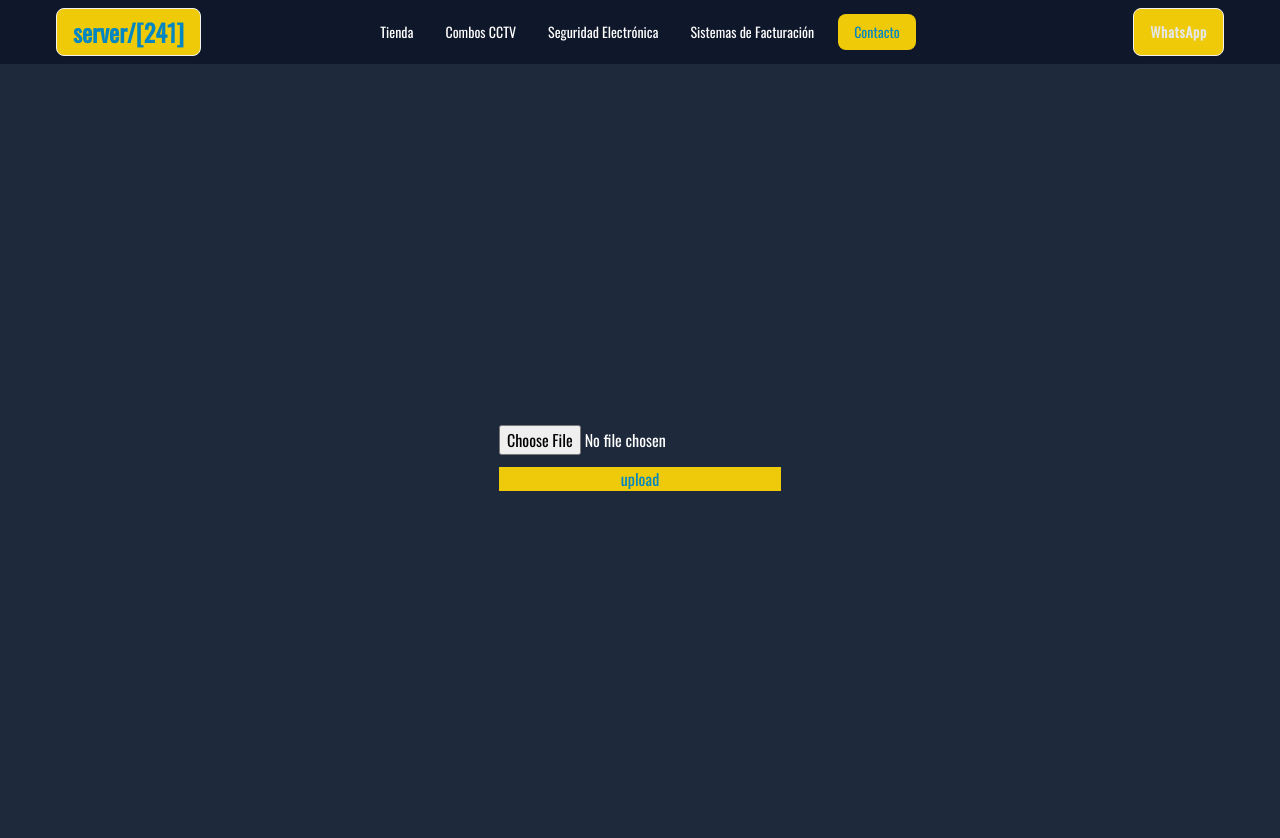
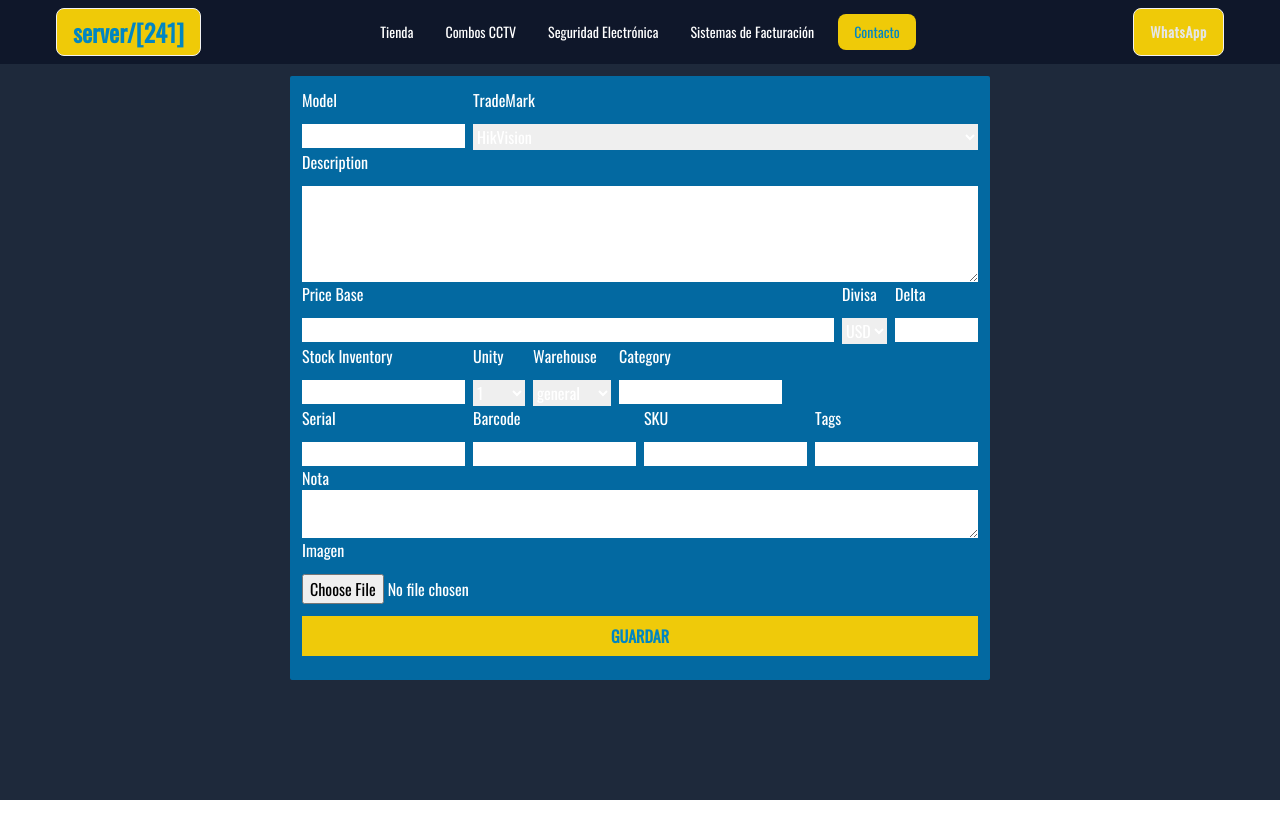
Before and after one commit to serverBKD/trifasic-next, a Next.js app: page /insert in a window 1280 px wide. Shown: the top 838 px of the page. After the commit the page ends 800 px from the top, so only its background shows below. Built offline with nearby package versions, Linux system fonts and the light colour scheme.

Commit message:
20231217: v0.1.5: Insert Formulario Completo Model Product

```diff
--- a/src/app/insert/page.jsx
+++ b/src/app/insert/page.jsx
@@ -31,18 +31,147 @@ export default function page() {
 		console.log(await __data)
 	})
 	return (
-		<section className='w-full min-h-screen bg-slate-800'>
+		<section className='w-full max-h-screen overflow-scroll bg-slate-800'>
 			<NavBar />
-			<article className='w-full min-h-screen flex flex-col gap-7 justify-center items-center'>
-				<form onSubmit={onSubmit} className='flex flex-col'>
+			<article className='w-full min-w-sm min-h-screen mt-3 flex flex-col gap-7 items-center'>
+				<form
+					onSubmit={onSubmit}
+					className='flex flex-col bg-sky-700 p-3 rounded-sm'
+				>
+					{/* <!-- Row 1 Model - TradeMark --> */}
+					<div className='flex gap-2'>
+						<div className='flex flex-col gap-y-3'>
+							<label htmlFor='model'>Model</label>
+							<input type='text' name='model' id='model' />
+						</div>
+						<div className='w-full flex flex-col gap-y-3'>
+							<label htmlFor='trademark'>TradeMark</label>
+							<select name='trademark' id='trademark'>
+								<option value='hikvision'>HikVision</option>
+								<option value='dahua'>Dahua</option>
+								<option value='samsung'>Samsung</option>
+								<option value='bkd'>BKD</option>
+							</select>
+						</div>
+					</div>
+					{/* <!-- Row 2 Description --> */}
+					<div className='flex flex-col gap-y-3'>
+						<label htmlFor='description'>Description</label>
+						<textarea
+							name='description'
+							id='description'
+							cols='10'
+							rows='4'
+						></textarea>
+					</div>
+					{/* <!-- Row 3 Price_Base + Divisa + Delta --> */}
+					<div className='flex gap-2'>
+						<div className='w-full flex flex-col gap-y-3'>
+							<label htmlFor='price_base'>Price Base</label>
+							<input
+								type='number'
+								name='price_base'
+								id='price_base'
+								min={0}
+								max={10000}
+								step={0.1}
+							/>
+						</div>
+						<div className='flex flex-col gap-y-3'>
+							<label htmlFor='divisa'>Divisa</label>
+							<select>
+								<option value='usd'>USD</option>
+								<option value='eur'>EUR</option>
+								<option value='bs'>BS</option>
+							</select>
+						</div>
+						{/* <!-- Delta = Ganancia = price_sell = price_base * delta --> */}
+						<div className='flex flex-col gap-y-3'>
+							<label htmlFor='delta'>Delta</label>
+							<input
+								type='number'
+								name='delta'
+								id='delta'
+								min={0}
+								max={10000}
+								step={0.1}
+							/>
+						</div>
+					</div>
+					{/* <!-- Row 4 Stock + Unity + Warehouse +Category --> */}
+					<div className='flex flex-col md:flex-row gap-2'>
+						<div className='flex flex-col gap-y-3'>
+							<label htmlFor='stock'>Stock Inventory</label>
+							<input type='number' name='stock' id='stock' />
+						</div>
+						<div className='flex flex-col gap-y-3'>
+							<label htmlFor='warehouse'>Unity</label>
+							<select name='unity' id='unity'>
+								<option value='one'>1</option>
+								<option value='ten'>10</option>
+								<option value='dozen'>12</option>
+								<option value='cent'>100</option>
+								<option value='mil'>1000</option>
+							</select>
+						</div>
+						<div className='flex flex-col gap-y-3'>
+							<label htmlFor='warehouse'>Warehouse</label>
+							<select name='warehouse' id='warehouse'>
+								<option value='general'>general</option>
+								<option value='cctv'>CCTV</option>
+								<option value='alarm'>Alarm</option>
+								<option value='private'>Privado</option>
+								<option value='elect'>Electronic</option>
+							</select>
+						</div>
+						<div className='flex flex-col gap-y-3'>
+							<label htmlFor='tags'>Category</label>
+							<input type='text' name='tags' id='tags' />
+						</div>
+					</div>
+					{/* <!-- Row 5 Serial + Barcode + SKU + Tags --> */}
+					<div className='flex flex-col md:flex-row gap-2'>
+						<div className='flex flex-col gap-y-3'>
+							<label htmlFor='serial'>Serial</label>
+							<input type='text' name='serial' id='serial' />
+						</div>
+						<div className='flex flex-col gap-y-3'>
+							<label htmlFor='barcode'>Barcode</label>
+							<input type='text' name='barcode' id='barcode' />
+						</div>
+						<div className='flex flex-col gap-y-3'>
+							<label htmlFor='sku'>SKU</label>
+							<input type='text' name='sku' id='sku' />
+						</div>
+						<div className='flex flex-col gap-y-3'>
+							<label htmlFor='tags'>Tags</label>
+							<input type='text' name='tags' id='tags' />
+						</div>
+					</div>
+					{/* <!-- Row 6 NOTAS --> */}
+					<div className='flex gap-4 items-center'>
+						<div className='w-full flex flex-col'>
+							<label htmlFor='nota'>Nota</label>
+							<textarea
+								name='nota'
+								id='nota'
+								cols='10'
+								rows='2'
+							></textarea>
+						</div>
+					</div>
+					{/* <!-- IMAGEN --> */}
+					<div className='flex flex-col gap-y-3'>
+						<label htmlFor='file'>Imagen</label>
 						<input
 							type='file'
 							name='upload'
 							id='upload'
 							{...register('file')}
 						/>
-					<button className='w-full my-3 bg-[#EFCA0A] text-[#0086C2]'>
-						upload
+					</div>
+					<button className='w-full my-3 py-2 font-bold bg-[#EFCA0A] text-[#0086C2] hover:text-[#EFCA0A] hover:bg-[#0086CA]'>
+						GUARDAR
 					</button>
 				</form>
 
```
Lines whose indentation alone changed are shown as unchanged.
